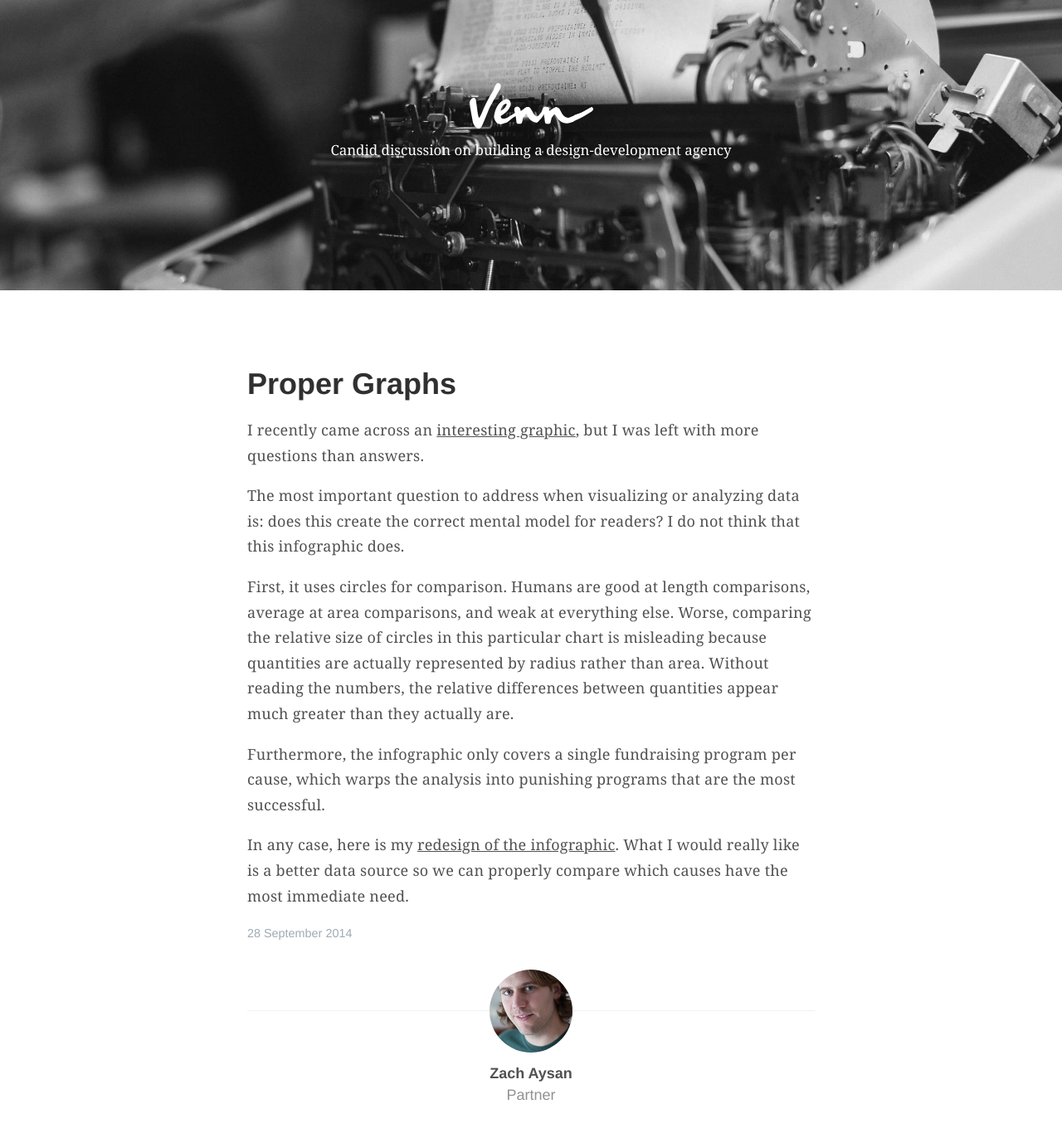
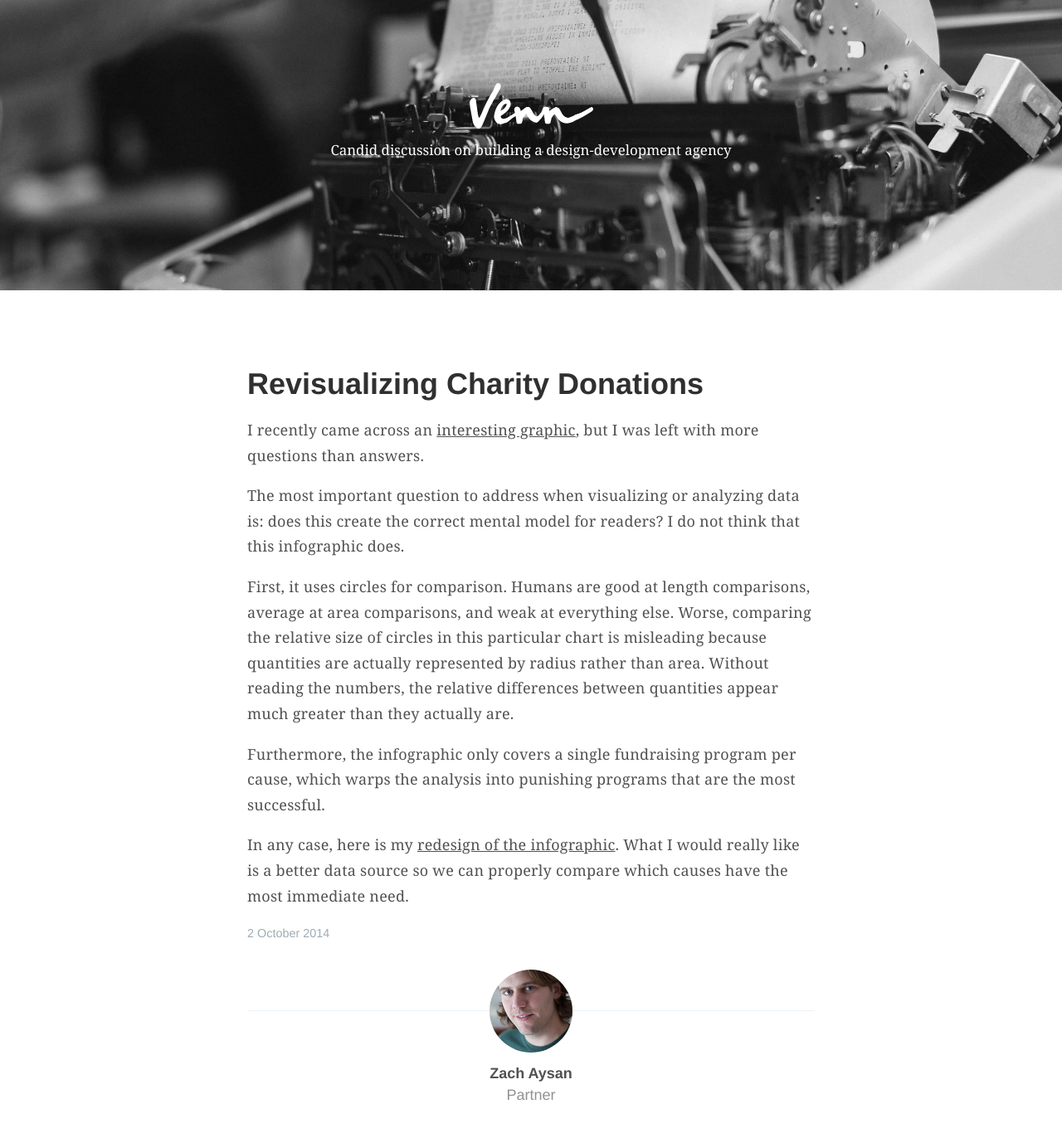
Before and after one commit to venn/blog, a Jekyll site: the page built from _posts/2014-10-02-revisualizing-charity-donations.md, in a window 1280 px wide and 1400 px high. Shown: the top 1366 px of the window at 83% size. Built offline with Jekyll 4.4.1, drawn with Linux system fonts in a browser that asks for light colours; comment, search, counter and statistics services are not loaded.

Commit message:
Rename blog post and push live

```diff
--- a/_posts/2014-09-28-proper-graphs.md
+++ b/_posts/2014-10-02-revisualizing-charity-donations.md
@@ -1,9 +1,8 @@
 ---
 layout: post
-title: Proper Graphs
+title: Revisualizing Charity Donations
 author: zach
 comments: true
-type: draft
 ---
 
 I recently came across an [interesting graphic](http://cdn3.vox-cdn.com/uploads/chorus_asset/file/663618/Donating.vs.Death-Graph.0.jpg), but I was left with more questions than answers.
```
